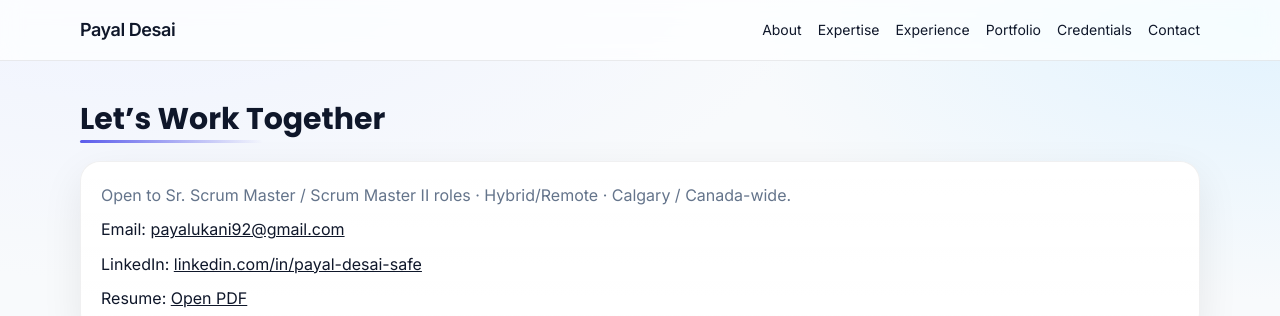
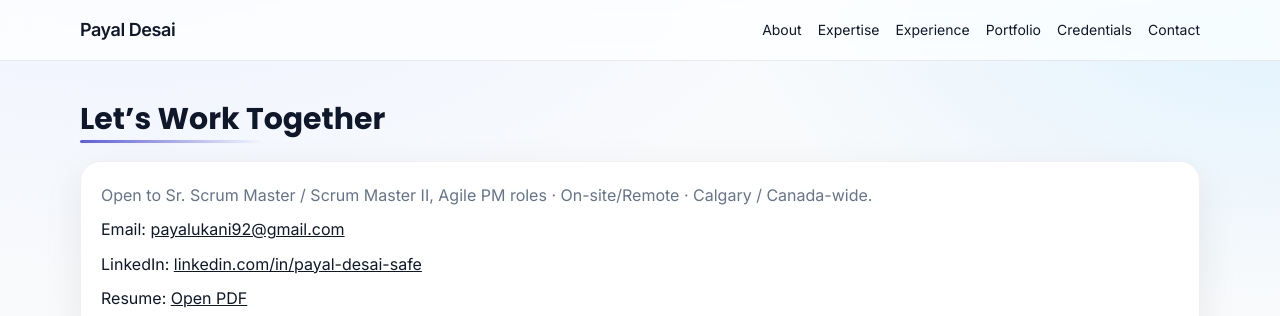
Before and after one commit to dirghak/Payal-Desai, a Next.js app: page /contact in a window 1280 px wide. Shown: the top 316 px of the page. Built offline with nearby package versions, Linux system fonts and the light colour scheme.

Commit message:
Update page.tsx

```diff
--- a/app/contact/page.tsx
+++ b/app/contact/page.tsx
@@ -4,11 +4,11 @@ export default function ContactPage(){
       <h1 className="text-3xl font-bold section-title">Let’s Work Together</h1>
       <div className="card space-y-2">
         <p className="text-muted">
-          Open to Sr. Scrum Master / Scrum Master II roles · Hybrid/Remote · Calgary / Canada-wide.
+          Open to Sr. Scrum Master / Scrum Master II, Agile PM roles · On-site/Remote · Calgary / Canada-wide.
         </p>
         <p>Email: <a className="underline" href="mailto:payalukani92@gmail.com">payalukani92@gmail.com</a></p>
         <p>LinkedIn: <a className="underline" href="https://www.linkedin.com/in/payal-desai-safe/" target="_blank" rel="noreferrer">linkedin.com/in/payal-desai-safe</a></p>
-        <p>Resume: <a className="underline" href="/resumes/Payal Desai_CV.pdf" target="_blank" rel="noreferrer">Open PDF</a></p>
+        <p>Resume: <a className="underline" href="/resumes/Payal_Desai.pdf" target="_blank" rel="noreferrer">Open PDF</a></p>
       </div>
     </div>
   )
```
